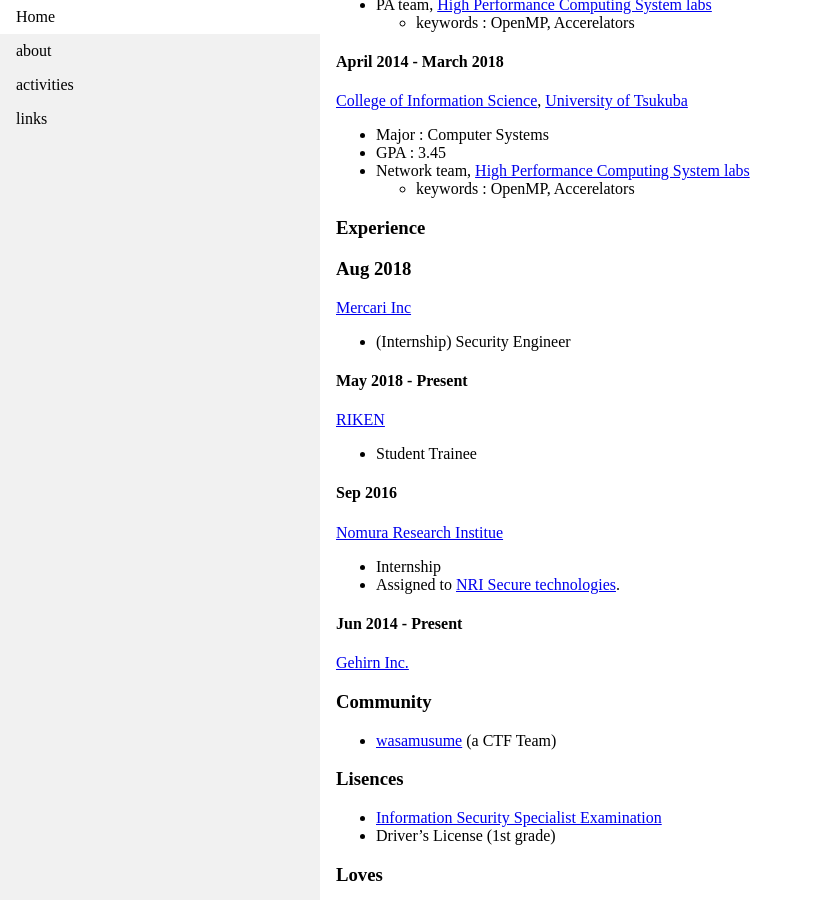
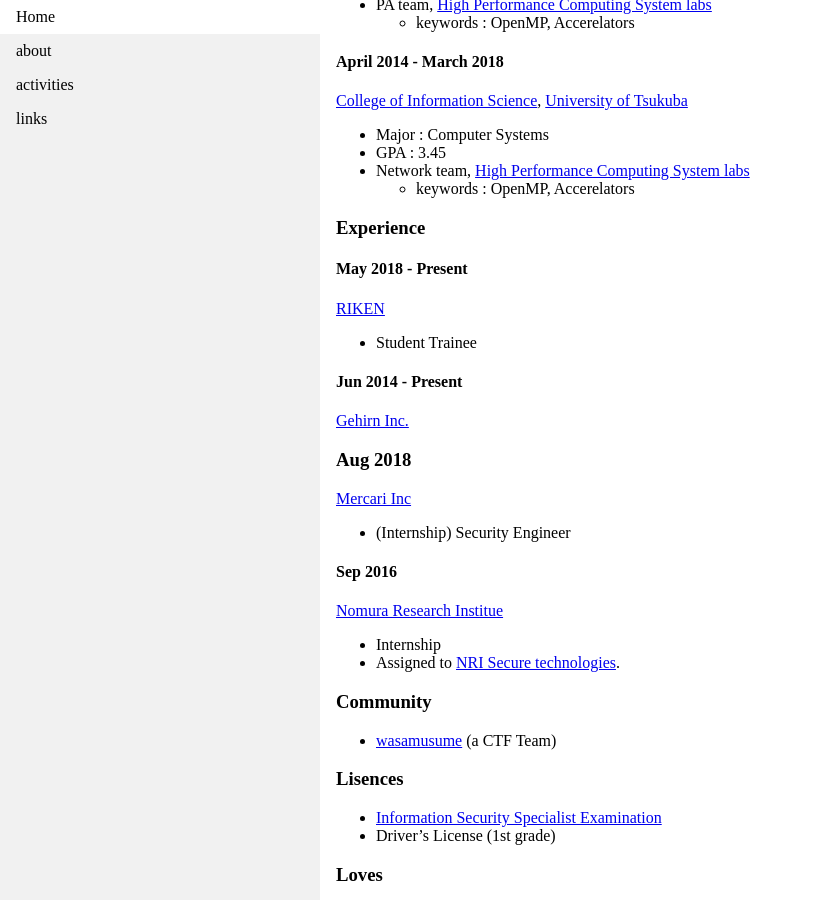
Before and after one commit to ytn86/ytn86.github.io, a Jekyll site: the page built from about.md, in a window 1280 px wide and 900 px high, scrolled down 357 px. Shown: the whole window, without its empty margins (0-813 px from the left). Built offline with Jekyll 4.4.1, drawn with Linux system fonts in a browser that asks for light colours.

Commit message:
fix order

```diff
--- a/about.md
+++ b/about.md
@@ -27,24 +27,22 @@ title: about
 
 ### Experience
 
-### Aug 2018
-[Mercari Inc](https://about.mercari.com/)
-* (Internship) Security Engineer
-
-
 #### May 2018 - Present
 [RIKEN](http://www.riken.jp/en/)
 * Student Trainee
 
+#### Jun 2014 - Present
+[Gehirn Inc.](https://www.gehirn.co.jp)
+
+### Aug 2018
+[Mercari Inc](https://about.mercari.com/)
+* (Internship) Security Engineer
 
 #### Sep 2016
 [Nomura Research Institue](https://www.nri.com/jp/)
 * Internship
 * Assigned to [NRI Secure technologies](https://www.nri-secure.co.jp/).
 
-
-#### Jun 2014 - Present
-[Gehirn Inc.](https://www.gehirn.co.jp)
 
 
 ### Community
```
